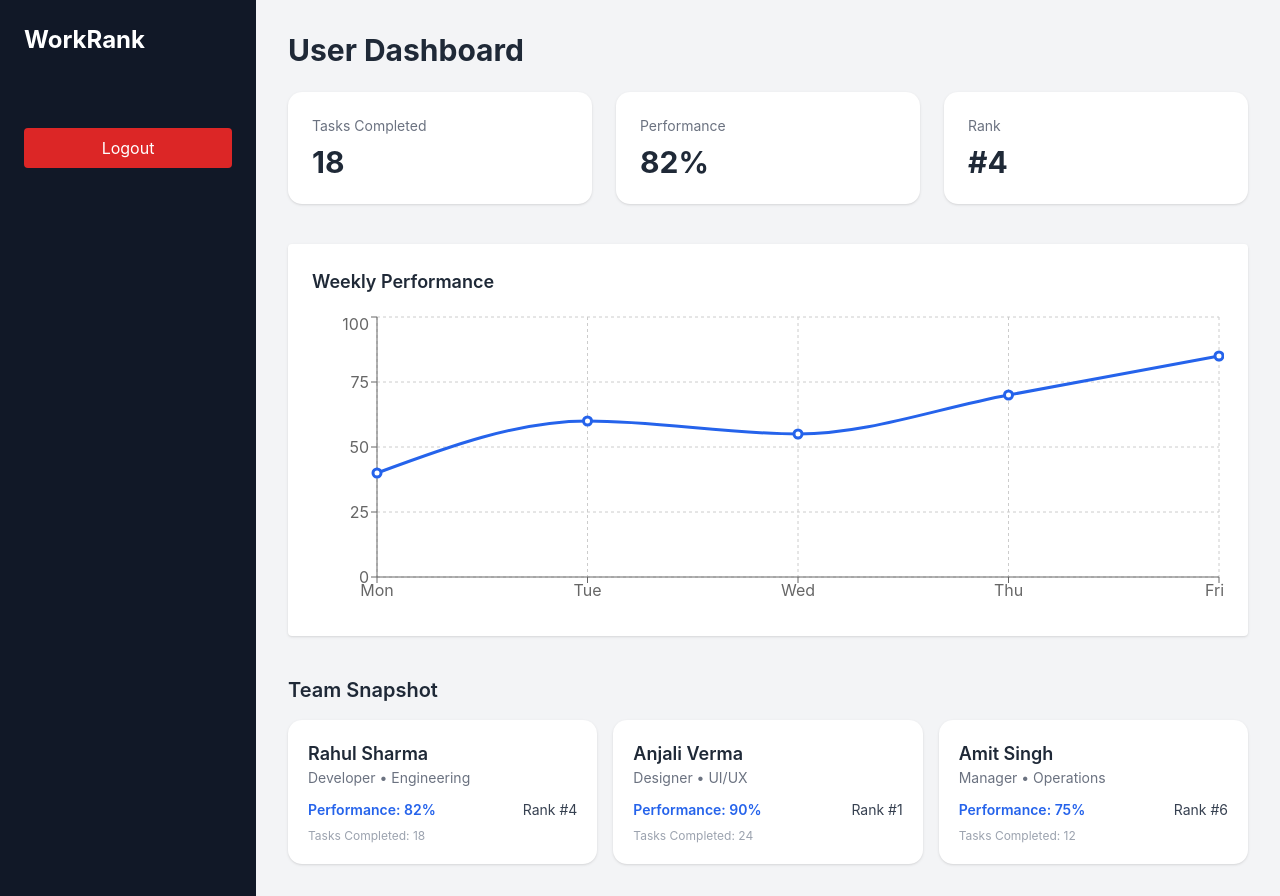
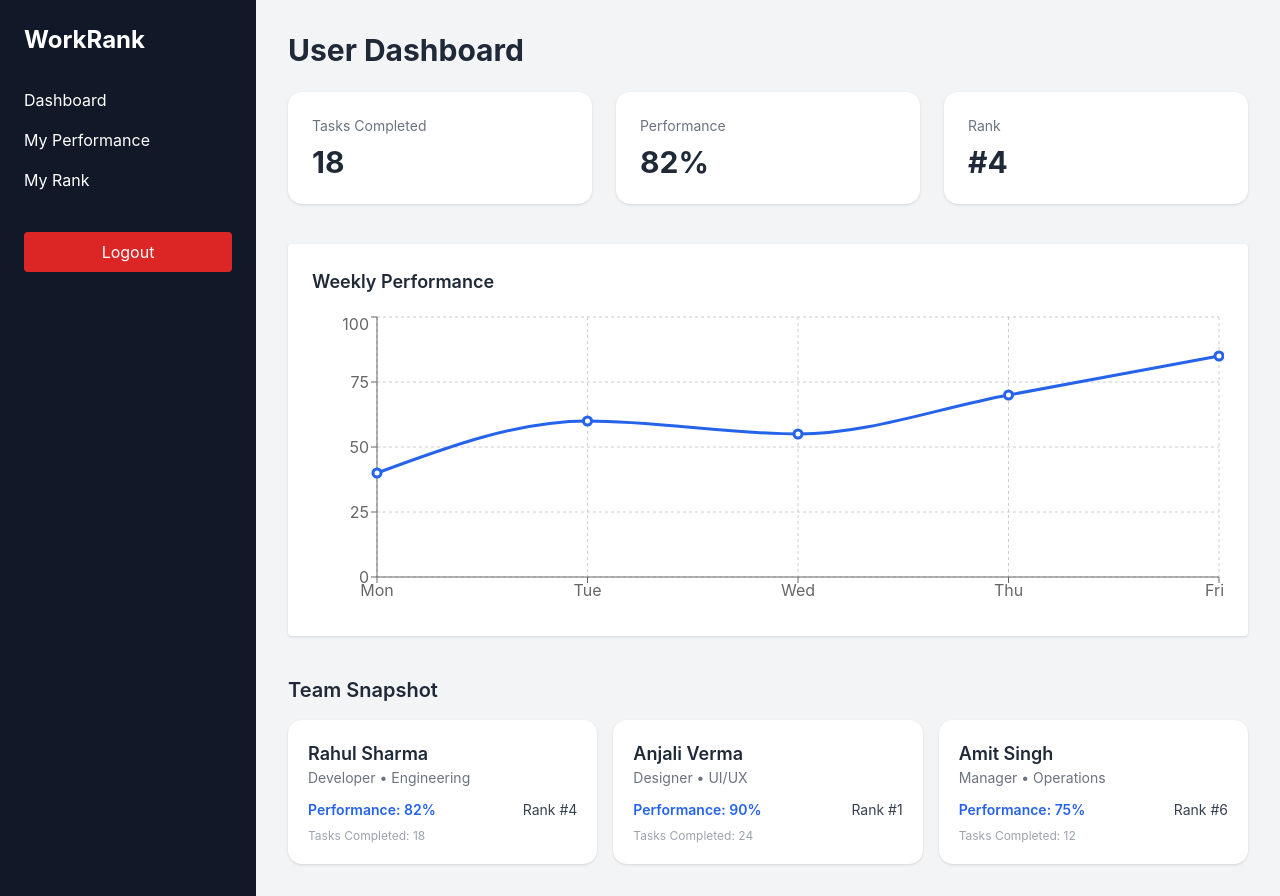
Before and after one commit to Dibya0912/workrank-performance-system, a React (Vite) app: page / in a window 1280 px wide. Both pictures are taken after a click on the button "Login as User". Built offline with nearby package versions, Linux system fonts and the light colour scheme.

Commit message:
Day 9: Admin employees management page with role-based navigation

```diff
--- a/src/App.jsx
+++ b/src/App.jsx
@@ -2,6 +2,9 @@ import { Routes, Route } from "react-router-dom";
 import Login from "./pages/Login";
 import UserDashboard from "./pages/UserDashboard";
 import AdminDashboard from "./pages/AdminDashboard";
+import Employees from "./pages/Employees";
+import MyPerformance from "./pages/MyPerformance";
+import MyRank from "./pages/MyRank";
 import ProtectedRoute from "./components/ProtectedRoute";
 
 function App() {
@@ -9,6 +12,7 @@ function App() {
     <Routes>
       <Route path="/" element={<Login />} />
 
+      {/* USER */}
       <Route
         path="/user"
         element={
@@ -17,7 +21,24 @@ function App() {
           </ProtectedRoute>
         }
       />
+      <Route
+        path="/user/performance"
+        element={
+          <ProtectedRoute role="user">
+            <MyPerformance />
+          </ProtectedRoute>
+        }
+      />
+      <Route
+        path="/user/rank"
+        element={
+          <ProtectedRoute role="user">
+            <MyRank />
+          </ProtectedRoute>
+        }
+      />
 
+      {/* ADMIN */}
       <Route
         path="/admin"
         element={
@@ -26,6 +47,14 @@ function App() {
           </ProtectedRoute>
         }
       />
+      <Route
+        path="/admin/employees"
+        element={
+          <ProtectedRoute role="admin">
+            <Employees />
+          </ProtectedRoute>
+        }
+      />
     </Routes>
   );
 }
--- a/src/components/Sidebar.jsx
+++ b/src/components/Sidebar.jsx
@@ -1,31 +1,50 @@
-import { Link } from "react-router-dom";
+import { Link, useNavigate } from "react-router-dom";
 import { useAuth } from "../context/AuthContext";
 
 export default function Sidebar() {
-  const { logout, role } = useAuth();
+  const { user, logout } = useAuth();
+  const navigate = useNavigate();
+
+  const handleLogout = () => {
+    logout();
+    navigate("/");
+  };
+
+  if (!user) return null;
 
   return (
-    <aside className="w-64 p-6 text-white bg-gray-900">
+    <aside className="w-64 min-h-screen p-6 text-white bg-gray-900">
       <h2 className="mb-8 text-2xl font-bold">WorkRank</h2>
 
       <nav className="space-y-4">
-        {role === "user" && (
+        {user.role === "user" && (
           <>
-            <Link to="/dashboard">Dashboard</Link>
-            <Link to="/performance">My Performance</Link>
-            <Link to="/rank">My Rank</Link>
+            <Link className="block hover:text-blue-400" to="/user">
+              Dashboard
+            </Link>
+            <Link className="block hover:text-blue-400" to="/user/performance">
+              My Performance
+            </Link>
+            <Link className="block hover:text-blue-400" to="/user/rank">
+              My Rank
+            </Link>
           </>
         )}
 
-        {role === "admin" && (
+        {user.role === "admin" && (
           <>
-            <Link to="/admin">Dashboard</Link>
+            <Link className="block hover:text-blue-400" to="/admin">
+              Dashboard
+            </Link>
+            <Link className="block hover:text-blue-400" to="/admin/employees">
+              Employees
+            </Link>
           </>
         )}
       </nav>
 
       <button
-        onClick={logout}
+        onClick={handleLogout}
         className="w-full py-2 mt-10 text-white bg-red-600 rounded"
       >
         Logout
--- a/src/context/AuthContext.jsx
+++ b/src/context/AuthContext.jsx
@@ -1,3 +1,4 @@
+// src/context/AuthContext.jsx
 import { createContext, useContext, useState } from "react";
 
 const AuthContext = createContext(null);
--- a/src/pages/Employees.jsx
+++ b/src/pages/Employees.jsx
@@ -1,21 +1,16 @@
 import { useEffect, useState } from "react";
 import Sidebar from "../components/Sidebar";
-import EmployeeCard from "../components/EmployeeCard";
 import { api } from "../services/api";
 
 export default function Employees() {
-  const [employees, setEmployees] = useState(null);
+  const [employees, setEmployees] = useState([]);
 
   useEffect(() => {
     api.getEmployees().then(setEmployees);
   }, []);
 
-  if (!employees) {
-    return <p className="p-6">Loading employees...</p>;
-  }
-
   return (
-    <div className="flex min-h-screen bg-background">
+    <div className="flex min-h-screen bg-gray-100">
       <Sidebar />
 
       <main className="flex-1 p-8">
@@ -23,10 +18,35 @@ export default function Employees() {
           Employees
         </h1>
 
-        <div className="grid gap-6 md:grid-cols-3">
-          {employees.map((emp) => (
-            <EmployeeCard key={emp.id} employee={emp} />
-          ))}
+        <div className="overflow-x-auto bg-white rounded shadow">
+          <table className="w-full text-left border-collapse">
+            <thead className="bg-gray-200">
+              <tr>
+                <th className="p-3">Name</th>
+                <th className="p-3">Role</th>
+                <th className="p-3">Department</th>
+                <th className="p-3">Tasks</th>
+                <th className="p-3">Performance</th>
+                <th className="p-3">Rank</th>
+              </tr>
+            </thead>
+
+            <tbody>
+              {employees.map((emp) => (
+                <tr
+                  key={emp.id}
+                  className="border-t hover:bg-gray-50"
+                >
+                  <td className="p-3 font-medium">{emp.name}</td>
+                  <td className="p-3">{emp.role}</td>
+                  <td className="p-3">{emp.department}</td>
+                  <td className="p-3">{emp.tasksCompleted}</td>
+                  <td className="p-3">{emp.performance}%</td>
+                  <td className="p-3">#{emp.rank}</td>
+                </tr>
+              ))}
+            </tbody>
+          </table>
         </div>
       </main>
     </div>
--- a/src/pages/Login.jsx
+++ b/src/pages/Login.jsx
@@ -8,7 +8,6 @@ export default function Login() {
   const handleLogin = (role) => {
     login(role);
 
-    // 🔥 ROLE BASED ROUTING (MANDATORY)
     if (role === "admin") {
       navigate("/admin");
     } else {
```
